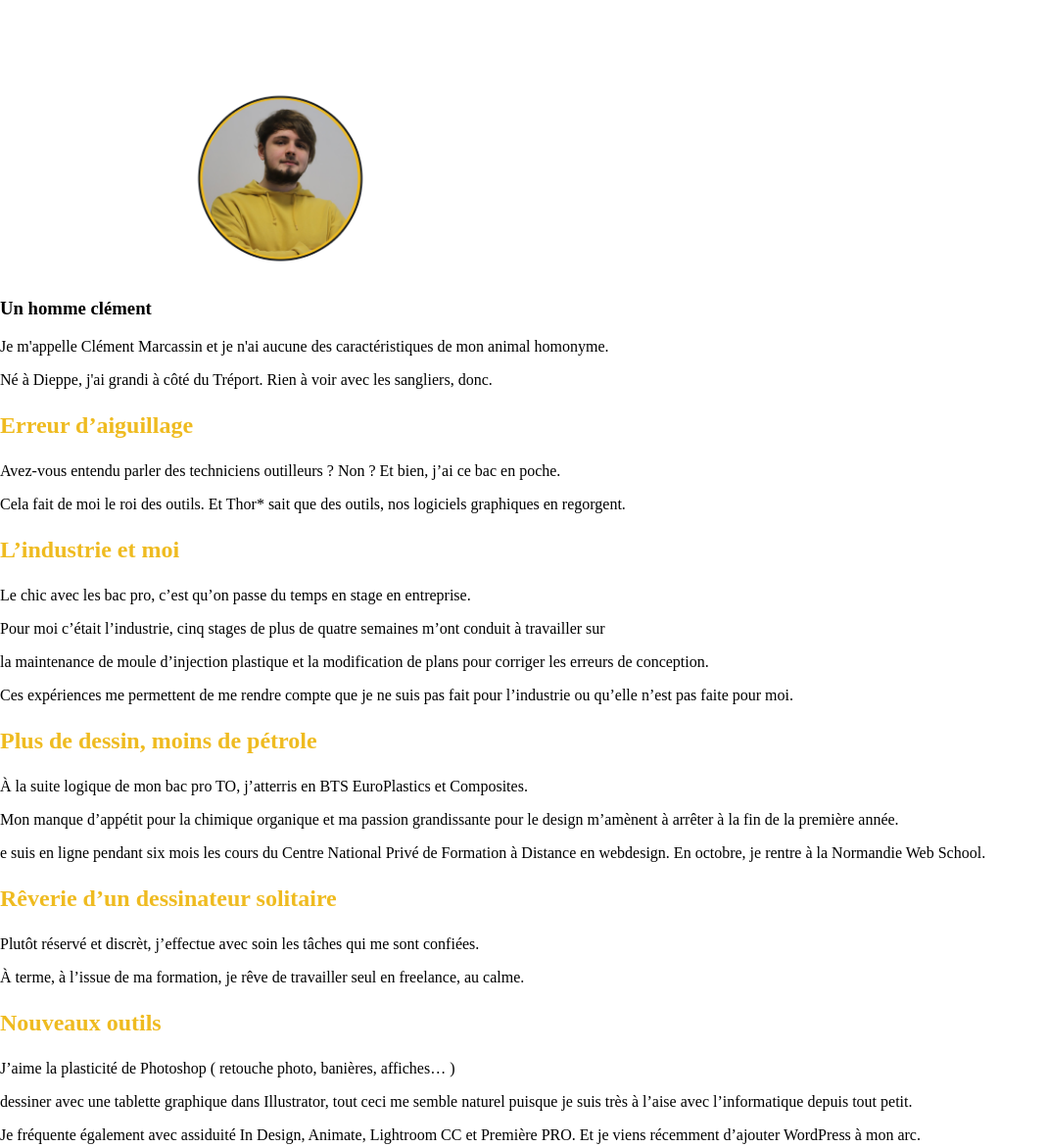
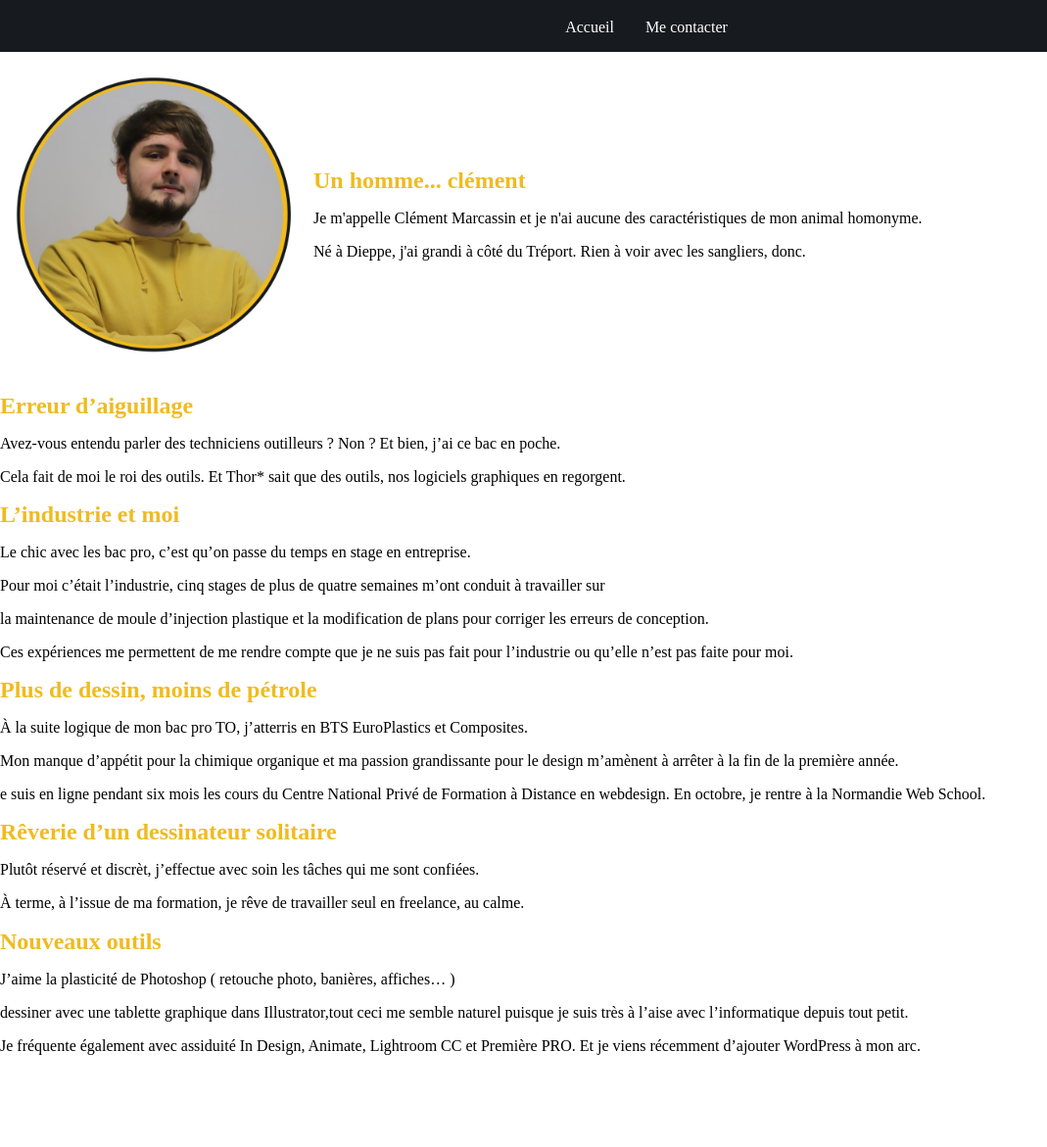
Before and after one commit to Ueha1/Site-clementM, a plain HTML site: page Clement_Marcassin.html in a window 1280 px wide. Shown: the part 97-1268 px from the top of the page at 98% size, without its empty margins (0-1069 px from the left). Drawn offline with Linux system fonts and the light colour scheme.

Commit message:
Update Clement_Marcassin.html

```diff
--- a/Clement_Marcassin.html
+++ b/Clement_Marcassin.html
@@ -9,7 +9,8 @@
 <body>
 
     <div id="global">
-        <header>
+
+        <header class="site-header">
             <img class="image1" src="Image/logo.png">
             <nav class="navigation">
                 <ul class="menu">
@@ -18,41 +19,50 @@
                 </ul>
             </nav>
         </header>
-    <img class="image2" src="Image/Clément.png">
-        <h3><p>Un homme clément</p></h3>
-        <txt class="texte1">
-             <p>Je m'appelle Clément Marcassin et je n'ai aucune des caractéristiques de mon animal homonyme.</p>
-             <p>Né à Dieppe, j'ai grandi à côté du Tréport. Rien à voir avec les sangliers, donc.</p>
-        </txt>
-        <h1><p>Erreur d’aiguillage</p></h1>
-        <txt class="texte">
+
+
+        <main class="site_main">
+
+            <header class="page-heading">
+                <img src="Image/Clément.png">
+                <div class="page-heading__content">
+                    <h1>Un homme... clément</h1>
+                    <p>Je m'appelle Clément Marcassin et je n'ai aucune des caractéristiques de mon animal homonyme.</p>
+                    <p>Né à Dieppe, j'ai grandi à côté du Tréport. Rien à voir avec les sangliers, donc.</p>
+                </div>
+            </header>
+
+            <h1>Erreur d’aiguillage</h1>
+
             <p>Avez-vous entendu parler des techniciens outilleurs ? Non ? Et bien, j’ai ce bac en poche.</p>
             <p>Cela fait de moi le roi des outils. Et Thor* sait que des outils, nos logiciels graphiques en regorgent.</p>
-        </txt>
-        <h1><p>L’industrie et moi</p></h1>
-        <txt class="texte">
+
+            <h1>L’industrie et moi</h1>
+
             <p>Le chic avec les bac pro, c’est qu’on passe du temps en stage en entreprise.</p>
             <p>Pour moi c’était l’industrie, cinq stages de plus de quatre semaines m’ont conduit à travailler sur</p>
-                 <p>la maintenance de moule d’injection plastique et la modification de plans pour corriger les erreurs de conception.</p>
+            <p>la maintenance de moule d’injection plastique et la modification de plans pour corriger les erreurs de conception.</p>
             <p>Ces expériences me permettent de me rendre compte que je ne suis pas fait pour l’industrie ou qu’elle n’est pas faite pour moi.</p>
-        </txt>
-        <h1><p>Plus de dessin, moins de pétrole</p></h1>
-        <txt class="texte">
-            <p>À la suite logique de mon bac pro TO, j’atterris en BTS EuroPlastics et Composites. </p><p>Mon manque d’appétit
-                 pour la chimique organique et ma passion grandissante pour le design m’amènent à arrêter à la fin de la première année.</p>
+
+            <h1>Plus de dessin, moins de pétrole</h1>
+
+            <p>À la suite logique de mon bac pro TO, j’atterris en BTS EuroPlastics et Composites. </p>
+            <p>Mon manque d’appétit pour la chimique organique et ma passion grandissante pour le design m’amènent à arrêter à la fin de la première année.</p>
             <p>e suis en ligne pendant six mois les cours du Centre National Privé de Formation à Distance en webdesign. En octobre, je rentre à la Normandie Web School.</p>
-        </txt>
-        <h1><p>Rêverie d’un dessinateur solitaire</p></h1>
-        <txt class="texte">
+
+            <h1>Rêverie d’un dessinateur solitaire</h1>
+
             <p>Plutôt réservé et discrèt, j’effectue avec soin les tâches qui me sont confiées. </p>
             <p>À terme, à l’issue de ma formation, je rêve de travailler seul en freelance, au calme.</p>
-        </txt>
-        <h1><p>Nouveaux outils</p></h1>
-        <txt class="texte">
-            <p>J’aime la plasticité de Photoshop ( retouche photo, banières, affiches… )</p> <p>dessiner avec une tablette graphique dans Illustrator,
-                 tout ceci me semble naturel puisque je suis très à l’aise avec l’informatique depuis tout petit.</p>
+
+            <h1>Nouveaux outils</h1>
+
+            <p>J’aime la plasticité de Photoshop ( retouche photo, banières, affiches… )</p>
+            <p>dessiner avec une tablette graphique dans Illustrator,tout ceci me semble naturel puisque je suis très à l’aise avec l’informatique depuis tout petit.</p>
             <p>Je fréquente également avec assiduité In Design, Animate, Lightroom CC et Première PRO. Et je viens récemment d’ajouter WordPress à mon arc.</p>
-        </txt>
+
+        </main>
+
     <div class="ligne_verticale" ></div>
     <h2>Compétences</h2>
     <txt class="texte">
@@ -63,6 +73,13 @@
     <img class="image3" src="Image/photoshop_logo.png"> <img class="image3" src="Image/b3370d_08c83bcc1a5448ef817b3c8330d3a1ed_mv2.png">
     <img class="image3" src="Image/1200px-Adobe_InDesign_CC_icon.svg.png"> <img class="image3" src="Image/1200px-Adobe_Illustrator_CC_icon.svg.png">
 </div>
+<txt class="texte">
+    <p>J'ai suis capable d'utiliser Wordpress,</p>
+    <p>j'ai des bonnes base d'anglais.</p>
+</txt>
+<div class="img">
+    <img class="image3" src="Image/500px-Wordpress-Logo.svg.png"> <img class="image3" src="Image/rond-anglais.png">
+</div>
 
 </body>
 </html>
```
